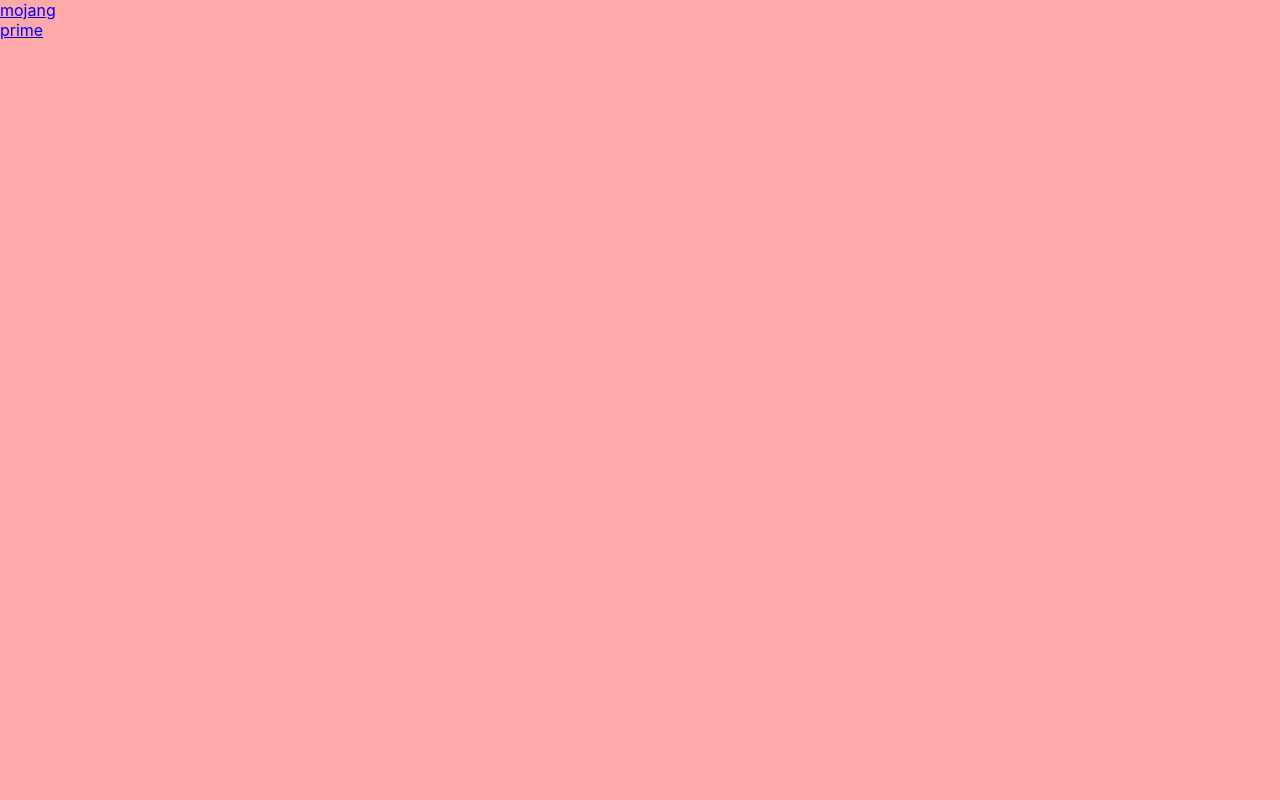
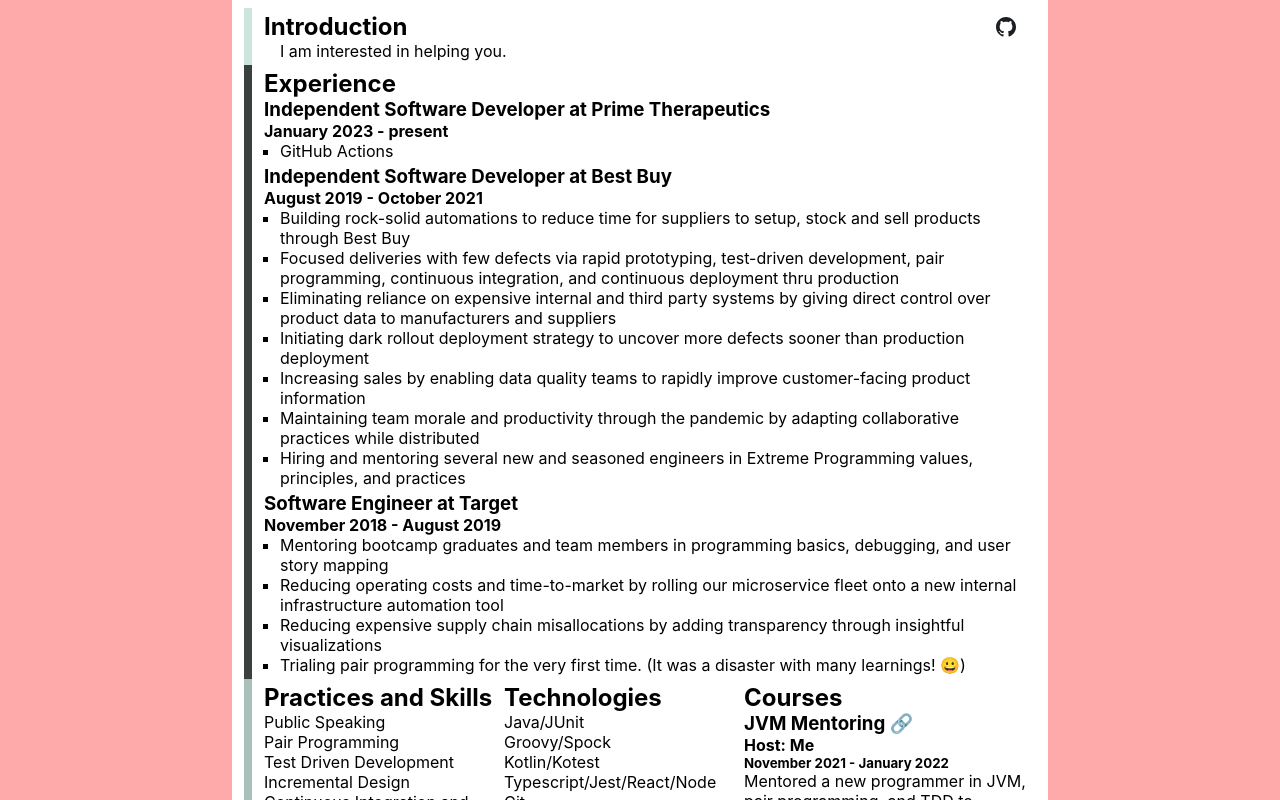
Before and after one commit to arctair/resume, a React (Create React App) app in the folder webapp/: page /generic in a window 1280 px wide. Shown: the top 800 px of the page. Built offline with nearby package versions, Linux system fonts and the light colour scheme.

Commit message:
add generic resume forking from prime

```diff
--- a/webapp/src/App.tsx
+++ b/webapp/src/App.tsx
@@ -1,4 +1,5 @@
 import { Link, Route, Routes } from 'react-router-dom'
+import Generic from './resumes/Generic'
 import Mojang from './resumes/Mojang'
 import Prime from './resumes/Prime'
 
@@ -7,6 +8,7 @@ export default function App() {
     <Routes>
       <Route path="/mojang" element={<Mojang />} />
       <Route path="/prime" element={<Prime />} />
+      <Route path="/generic" element={<Generic />} />
       <Route
         path="*"
         element={
@@ -17,6 +19,9 @@ export default function App() {
             <Link to="/prime" style={{ display: 'block' }}>
               prime
             </Link>
+            <Link to="/generic" style={{ display: 'block' }}>
+              generic
+            </Link>
           </>
         }
       />
--- /dev/null
+++ b/webapp/src/resumes/Generic.tsx
@@ -0,0 +1,195 @@
+import Course from '../components/Course'
+import Education from '../components/Education'
+import Experience from '../components/Experience'
+import ExperienceContainer from '../components/ExperienceContainer'
+import Section from '../components/Section'
+import TitledList from '../components/TitledList'
+
+const sectionColors = ['#CCE6DE', '#39403E', '#AABFB9', '#E3FFF7']
+
+export default function Generic() {
+  return (
+    <div
+      style={{
+        margin: 'auto',
+        width: '8.5in',
+        height: '11in',
+        backgroundColor: 'white',
+        padding: '0 1rem',
+        boxSizing: 'border-box',
+      }}
+    >
+      <Section color={sectionColors[0]}>
+        <h2>
+          Introduction
+          <a
+            href="https://github.com/arctair"
+            style={{
+              float: 'right',
+              textAlign: 'justify',
+              marginTop: '0.125rem',
+              marginRight: '1rem',
+            }}
+          >
+            <img
+              style={{ width: '1.25rem', display: 'inline-block' }}
+              src="Octicons-mark-github.svg"
+            />
+          </a>
+        </h2>
+        <p>I am interested in helping you.</p>
+      </Section>
+      <Section color={sectionColors[1]}>
+        <ExperienceContainer title="Experience">
+          <Experience
+            companyName="Prime Therapeutics"
+            jobTitle="Independent Software Developer"
+            startDate="January 2023"
+            endDate="present"
+          >
+            <ul>
+              <li>GitHub Actions</li>
+            </ul>
+          </Experience>
+          <Experience
+            companyName="Best Buy"
+            jobTitle="Independent Software Developer"
+            startDate="August 2019"
+            endDate="October 2021"
+          >
+            <ul>
+              <li>
+                Building rock-solid automations to reduce time for
+                suppliers to setup, stock and sell products through Best
+                Buy
+              </li>
+              <li>
+                Focused deliveries with few defects via rapid prototyping,
+                test-driven development, pair programming, continuous
+                integration, and continuous deployment thru production
+              </li>
+              <li>
+                Eliminating reliance on expensive internal and third party
+                systems by giving direct control over product data to
+                manufacturers and suppliers
+              </li>
+              <li>
+                Initiating dark rollout deployment strategy to uncover more
+                defects sooner than production deployment
+              </li>
+              <li>
+                Increasing sales by enabling data quality teams to rapidly
+                improve customer-facing product information
+              </li>
+              <li>
+                Maintaining team morale and productivity through the
+                pandemic by adapting collaborative practices while
+                distributed
+              </li>
+              <li>
+                Hiring and mentoring several new and seasoned engineers in
+                Extreme Programming values, principles, and practices
+              </li>
+            </ul>
+          </Experience>
+          <Experience
+            companyName="Target"
+            jobTitle="Software Engineer"
+            startDate="November 2018"
+            endDate="August 2019"
+          >
+            <ul>
+              <li>
+                Mentoring bootcamp graduates and team members in
+                programming basics, debugging, and user story mapping
+              </li>
+              <li>
+                Reducing operating costs and time-to-market by rolling our
+                microservice fleet onto a new internal infrastructure
+                automation tool
+              </li>
+              <li>
+                Reducing expensive supply chain misallocations by adding
+                transparency through insightful visualizations
+              </li>
+              <li>
+                Trialing pair programming for the very first time. (It was
+                a disaster with many learnings! 😀)
+              </li>
+            </ul>
+          </Experience>
+        </ExperienceContainer>
+      </Section>
+      <Section color={sectionColors[2]}>
+        <div style={{ display: 'flex' }}>
+          <div style={{ flex: 1 }}>
+            <TitledList
+              title="Practices and Skills"
+              elements={[
+                'Public Speaking',
+                'Pair Programming',
+                'Test Driven Development',
+                'Incremental Design',
+                'Continuous Integration and Deployment',
+                'Automated Acceptance Testing',
+                'Collective Ownership',
+                'Retrospectives',
+                'Blameless Culture',
+                'Real Customer Involvement',
+              ]}
+            />
+          </div>
+          <div style={{ flex: 1 }}>
+            <TitledList
+              title="Technologies"
+              elements={[
+                'Java/JUnit',
+                'Groovy/Spock',
+                'Kotlin/Kotest',
+                'Typescript/Jest/React/Node',
+                'Git',
+                'IntelliJ/Vim',
+                'Linux/MacOS/Windows',
+                'AWS (S3, EC2, Route53, Cloudfront, awscli+sdk)',
+                'GitHub Actions',
+                'OpenShift/Kubernetes',
+                'Jenkins',
+                'IP/TCP/TLS/HTTP/DNS',
+              ]}
+            />
+          </div>
+          <div style={{ flex: 1.2 }}>
+            <h2>Courses</h2>
+            <Course
+              title="JVM Mentoring"
+              startDate="November 2021"
+              endDate="January 2022"
+              instructor="Me"
+              url="https://github.com/Astroversity/java-starter"
+              description="Mentored a new programmer in JVM, pair programming, and TDD to prepare him for an entry-level software role"
+            />
+            <Course
+              title="Leading Technical Change"
+              startDate="July 6, 2022"
+              endDate="July 21, 2022"
+              instructor="Michael Hill, Coach"
+              url="https://www.geepawhill.org/courses/leading-technical-change"
+              description="Workshopped non-coercive coaching strategies for helping developers, stakeholders, managers and executives"
+            />
+          </div>
+        </div>
+      </Section>
+      <Section color={sectionColors[3]}>
+        <h2>Education</h2>
+        <Education
+          school="North Dakota State University"
+          countryRegion="United States of America"
+          stateProvince="Fargo, North Dakota"
+          yearsAttended="2014-2017"
+          fieldOfStudy="B.S. Computer Science"
+          levelOfEducation="Undergraduate"
+        />
+      </Section>
+    </div>
+  )
+}
```
